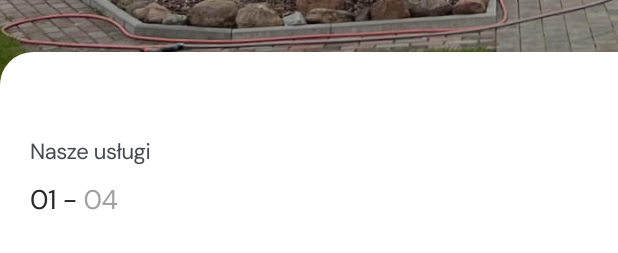
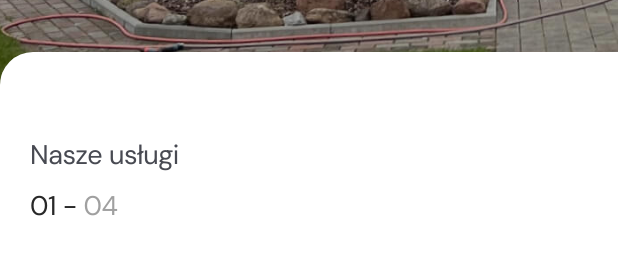
Before and after one commit to yevheniimk/ecomiasto, a plain HTML site: page index.html in a window 1280 px wide. Shown: the part 940-1193 px from the top of the page, 0-618 px from the left. Drawn offline with nearby package versions, Linux system fonts and the light colour scheme; some packages are replaced by stand-ins of ours.

Commit message:
2.2 commit

```diff
--- a/css/main.css
+++ b/css/main.css
@@ -106,7 +106,7 @@ input {
 .section-title {
     margin-bottom: 16px;
     font-weight: 400;
-    font-size: 22px;
+    font-size: 27px;
     color: #484A52;
 }
 .header-fixed {
```
Also changed, not shown: 1 other file.
